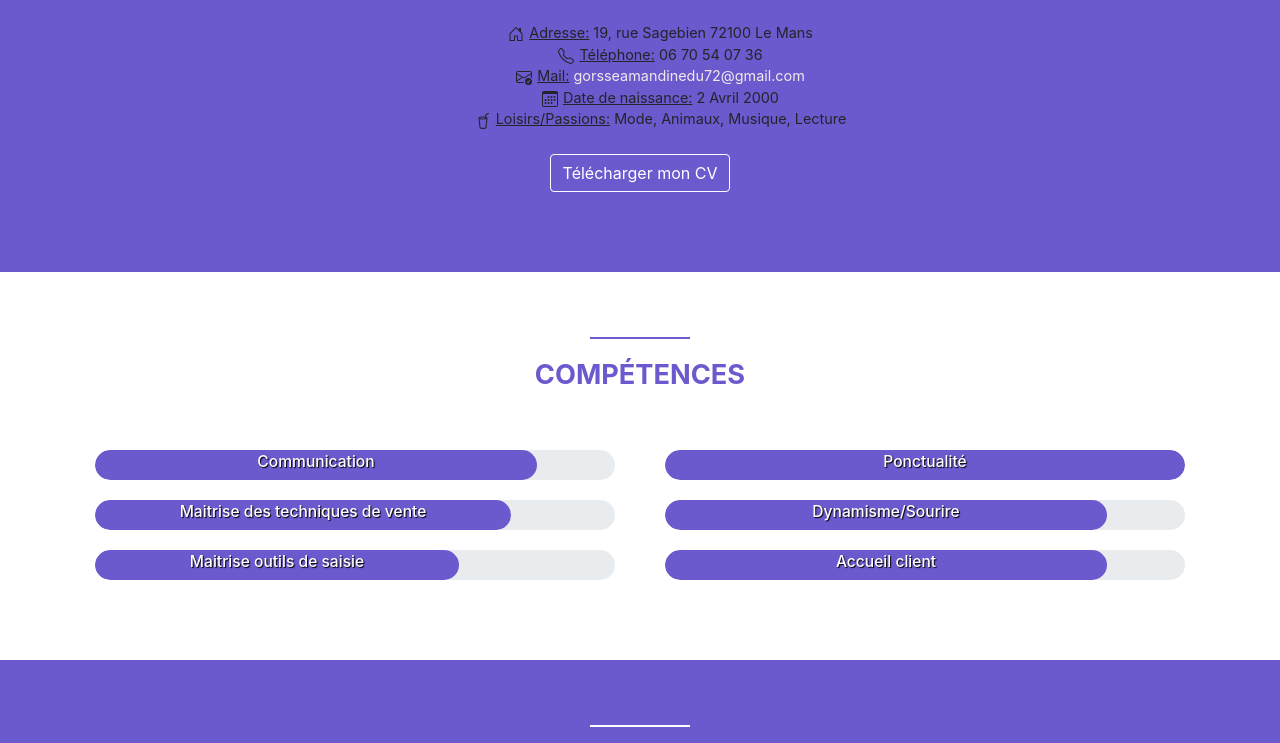
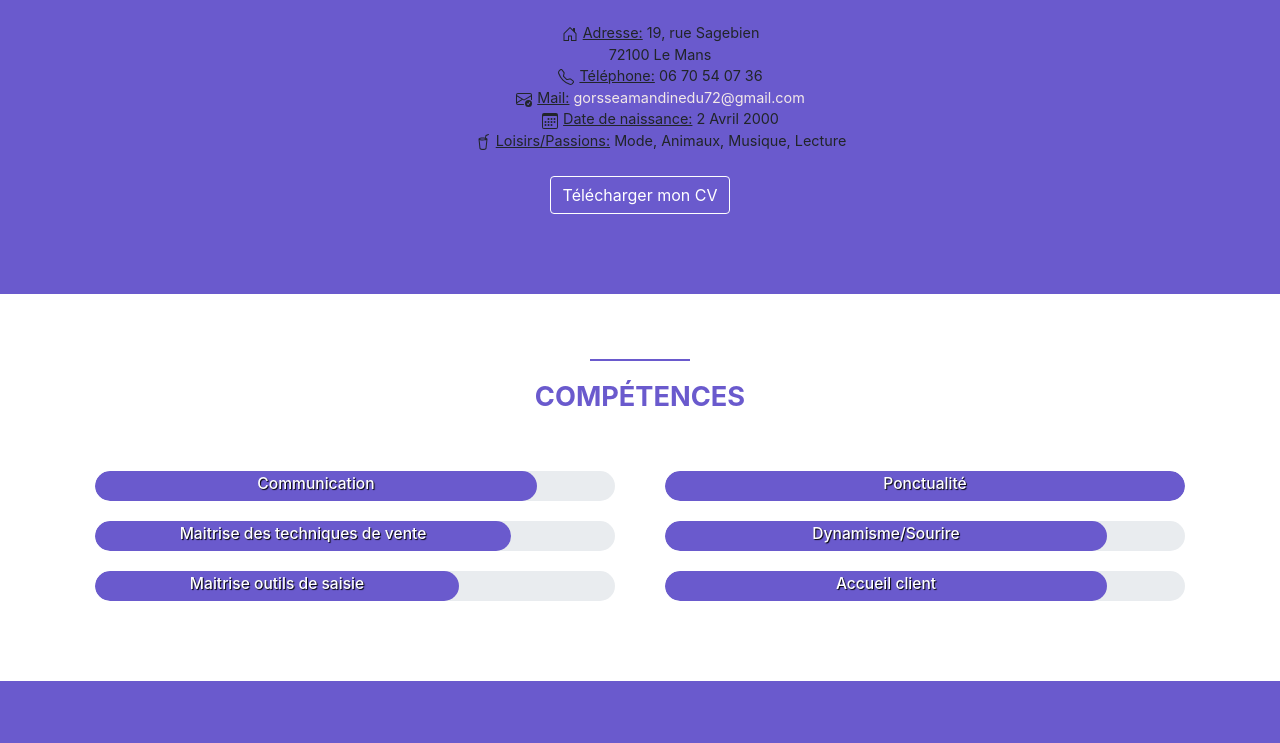
Before and after one commit to Mimachh/CV-Amandine, a plain HTML site: page index.html in a window 1280 px wide. Shown: the part 457-1200 px from the top of the page. Drawn offline with nearby package versions, Linux system fonts and the light colour scheme.

Commit message:
Update index.html

```diff
--- a/index.html
+++ b/index.html
@@ -50,7 +50,7 @@
                                  viewBox="0 0 16 16">
                             <path d="M8.354 1.146a.5.5 0 0 0-.708 0l-6 6A.5.5 0 0 0 1.5 7.5v7a.5.5 0 0 0 .5.5h4.5a.5.5 0 0 0 .5-.5v-4h2v4a.5.5 0 0 0 .5.5H14a.5.5 0 0 0 .5-.5v-7a.5.5 0 0 0-.146-.354L13 5.793V2.5a.5.5 0 0 0-.5-.5h-1a.5.5 0 0 0-.5.5v1.293L8.354 1.146zM2.5 14V7.707l5.5-5.5 5.5 5.5V14H10v-4a.5.5 0 0 0-.5-.5h-3a.5.5 0 0 0-.5.5v4H2.5z"/>
                             </svg>
-                            <span class="entete_liste">Adresse:</span> 19, rue Sagebien
+                            <span class="entete_liste">Adresse:</span> 19, rue Sagebien <br>
                             72100 Le Mans</li>
 
                         <li><svg xmlns="http://www.w3.org/2000/svg"
```
